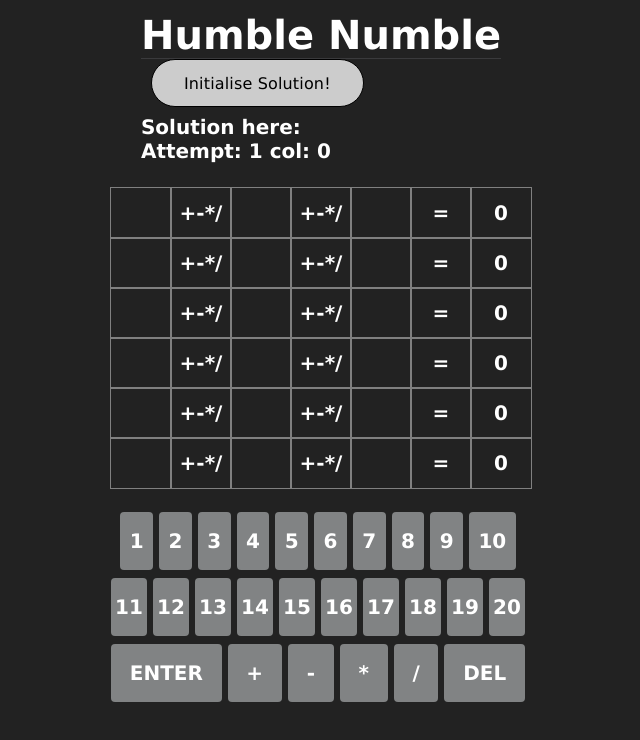
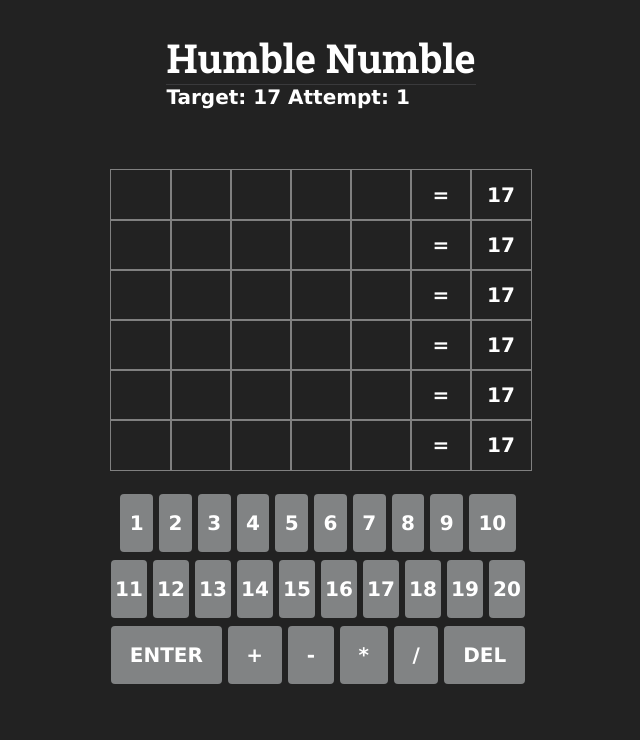
Before and after one commit to DeeMcCart/CI_PP2_HumbleNumble, a plain HTML site: page index.html in a window 1280 px wide. Both pictures are taken after a click on the button "Play". Shown: the whole page, without its empty margins (319-959 px from the left). Drawn offline with Linux system fonts and the light colour scheme.

Commit message:
Remove initialise button and clear previous results on 'play game'

```diff
--- a/assets/css/style.css
+++ b/assets/css/style.css
@@ -13,6 +13,10 @@ body {
 /* DMcC 28/05/23:  The yesDisplay and noDisplay below are used to toggle key screen elements on/off display */
 .noDisplay {
     display: none;
+}
+
+h1 {
+    font-family: 'Roboto Slab';
 }
 
 #container .yesDisplay {
--- a/assets/js/script.js
+++ b/assets/js/script.js
@@ -63,15 +63,19 @@ function playGame() {
     gameHead.classList.remove('noDisplay');
     let container = document.getElementById('container');
     container.classList.remove('noDisplay');
+
+    // DMcC 29/05/23:  Automatically initialise the game with a new target solution //
+    initSolution();
 }
 
 function initSolution() {
-    // Startby clearing the screen of previous guess */
+    // Startby clearing the screen of previous guess (if exists)*/
     clearScreen();
 
     /* DMcC 17/05/23:  Note This function sets attemptum and colNum back to 0 */
     document.getElementById('attemptNum').innerHTML = 1;
     document.getElementById('colNum').innerHTML = 0;
+
     // Below is some logic to select a possible solution.  This logic can be extended to generate random solutions - future fix //
     // Define an array to hold solution values.  This is a multi-dimension array which can be added to as new solutions are generated daily
     // For now it will be used to pick a random entry from the array for that day's guess
@@ -144,6 +148,15 @@ function clearScreen() {
             initRow[j].innerHTML = "";
         } // end j loop/
     } // end i loop/
+
+    // Clear any result text which remains onscreen from a previous attempt //
+    resultOverLay = document.getElementById('resultOverLay');
+    resultOverLay.classList.remove('yesDisplay');
+    resultOverLay.classList.add('noDisplay');
+    resultText = document.getElementById('resultText');
+    resultText.classList.remove('yesDisplay');
+    resultText.classList.add('noDisplay');
+
 } // end function clearScreen
 
 
--- a/index.html
+++ b/index.html
@@ -30,23 +30,25 @@
             <li>* The colour of the tiles will change to show how close your guess was to the solution.</li>
             <br>
             <li><b>Examples</b></li>
-            <img src="assets/images/help_example1.jpg"><p>15, 1, 6, +, - are not in the equation in any spot</p>
+            <img src="assets/images/help_example1.jpg">
+            <p>15, 1, 6, +, - are not in the equation in any spot</p>
             <img src="assets/images/help_example2.jpg">
             <li><em>5</em> is in the equation but not at 3rd position (so must be 1st or 5th position)</li>
             <li>Multiply * is correctly guessed at the 2nd position, as is divide / at the 4th position.</li>
             <br>
             <li>Equations are evaluated as follows:</li>
-                 <li>   * any multiply operation(s) are calculated first</li>
-                 <li>   / any divide operation(s) are calculated next</li>
-                 <li>   + any add operation(s) are calculated next</li>
-                 <li>   – any minus operation(s) are calculated last</li>
+            <li> * any multiply operation(s) are calculated first</li>
+            <li> / any divide operation(s) are calculated next</li>
+            <li> + any add operation(s) are calculated next</li>
+            <li> – any minus operation(s) are calculated last</li>
 
             <li>e.g. 3+2*5 is calculated as 3+(2*5) = 3+10 = 13 (grrrr)</li>
             <br>
             <li><b>Notes:</b></li>
             <li>the current version of Humble Numble WILL permit you to enter an equation that does not
                 calculate to the required total...this may help when you are REALLY stuck!</li>
-                <li>The <em>exact</em> equation is required, ie 1+2+3=6 will not accept 3+1+2 as a solution (grrrr again)</li>
+            <li>The <em>exact</em> equation is required, ie 1+2+3=6 will not accept 3+1+2 as a solution (grrrr again)
+            </li>
             <li>(and yes, the same number can appear twice grrrrr)</li>
             <li>Happy calculating!</li>
 
@@ -84,13 +86,15 @@
         <header>
             <h1>Humble Numble</h1>
         </header>
-        <button class="gameButton" onclick="initSolution();">
+        <!-- DMcC 29/05/23 Make initialise Solution button non-display and instead auto initialise on start -->
+        <!-- <button class="gameButton" onclick="initSolution();">
             Initialise Solution!
-        </button>
-        <!-- DMcC 17/05/23 the below is possibly no longer needed as has been replaced by an array -->
-        <p id="solution">Solution here: </p>
-
-        <p>Attempt: <span id="attemptNum">1</span> col: <span id="colNum">0</span></p>
+        </button> -->
+        <!-- DMcC 29/05/23 the below is made non-display, it is populated but hidden as will be used for comparison  -->
+        <p id="solution" class="noDisplay">Solution here: </p>
+        <p>Target: <span class="targetValue">0</span>          Attempt: <span id="attemptNum">1</span>
+            <span id="colNum" class="noDisplay">0</span>
+        </p>
     </div> <!-- end div gameHead-->
 
     <div id="container" class="noDisplay">
@@ -111,7 +115,7 @@
                 <!-- DMcC 28/05/23 The resultOverlay below is a placeholder for positioning game result once the player has reached the solution -->
                 <!-- or exceeded 6 tries -->
                 <div class="noDisplay" id="resultOverLay">
-                    <div class ="noDisplay" id="resultText">
+                    <div class="noDisplay" id="resultText">
                         Example</div>
                 </div>
 
```
Also changed, not shown: 1 other file. Lines whose indentation alone changed are shown as unchanged.
